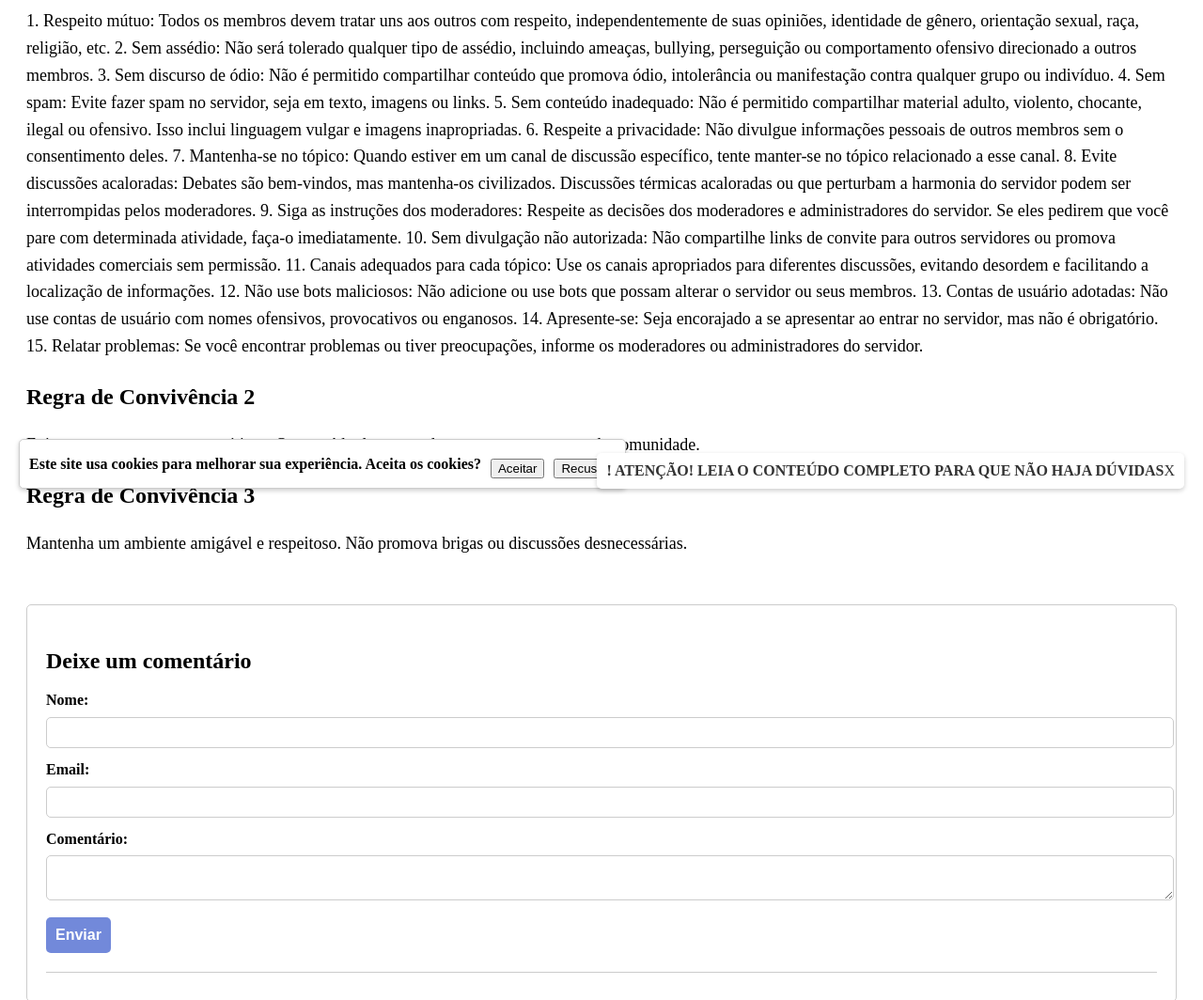
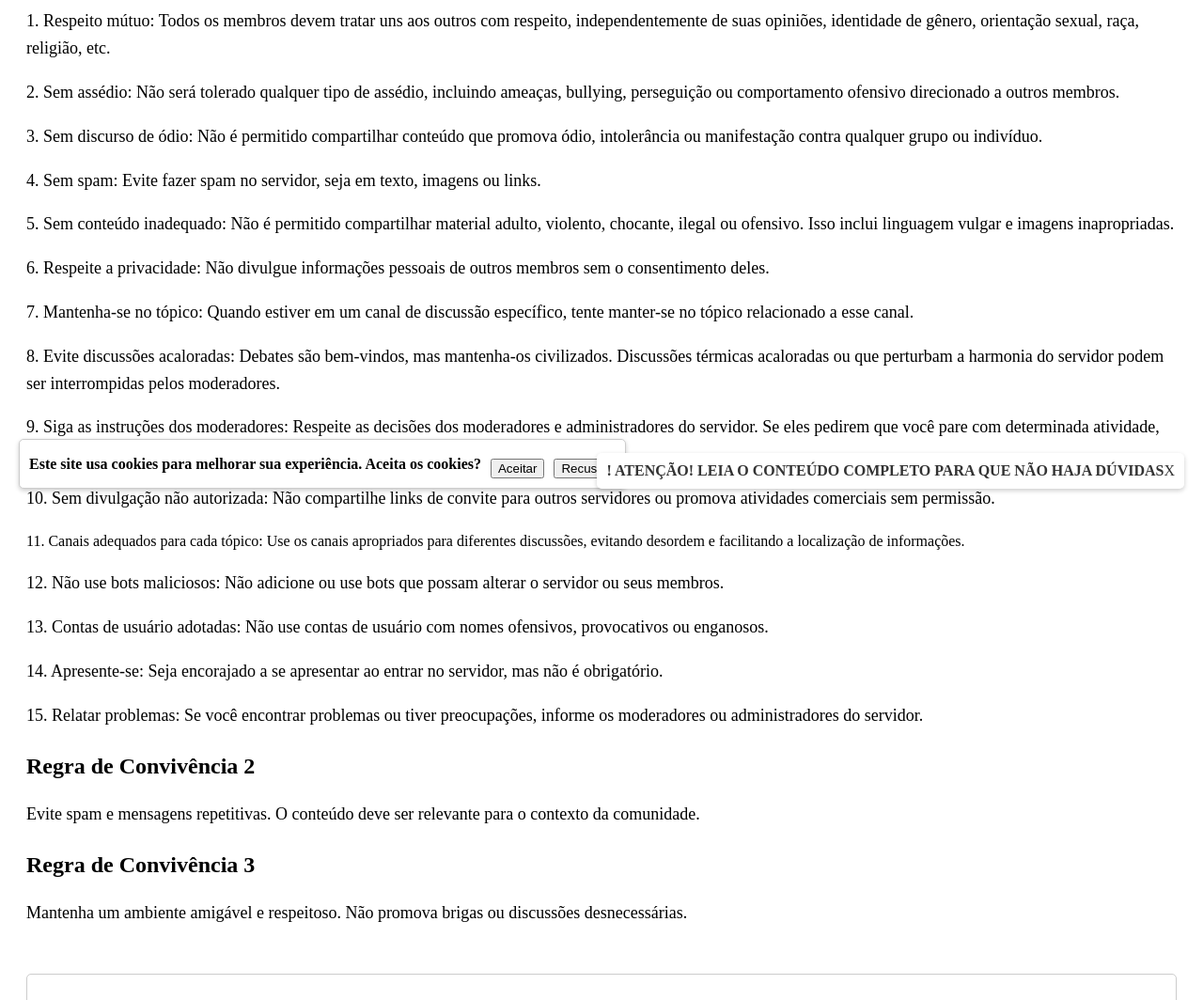
Before and after one commit to 27jphnz27/Discord, a plain HTML site: page index.html in a window 1280 px wide. Shown: the part 260-1324 px from the top of the page at 94% size. Drawn offline with Linux system fonts and the light colour scheme.

Commit message:
Update index.html
Melhoras separação de estrofes

```diff
--- a/index.html
+++ b/index.html
@@ -236,34 +236,52 @@
             <h2>Regra de Convivência 1</h2>
             <p>
                1. Respeito mútuo: Todos os membros devem tratar uns aos outros com respeito, independentemente de suas opiniões, identidade de gênero, orientação sexual, raça, religião, etc.
+            </p>
+            <p>
 
 2. Sem assédio: Não será tolerado qualquer tipo de assédio, incluindo ameaças, bullying, perseguição ou comportamento ofensivo direcionado a outros membros.
-
+            </p>
+<p>
 3. Sem discurso de ódio: Não é permitido compartilhar conteúdo que promova ódio, intolerância ou manifestação contra qualquer grupo ou indivíduo.
 
+</p>
+            <p>
 4. Sem spam: Evite fazer spam no servidor, seja em texto, imagens ou links.
 
+</p>
+            <p>
 5. Sem conteúdo inadequado: Não é permitido compartilhar material adulto, violento, chocante, ilegal ou ofensivo. Isso inclui linguagem vulgar e imagens inapropriadas.
-
+            </p>
+<p>
 6. Respeite a privacidade: Não divulgue informações pessoais de outros membros sem o consentimento deles.
-
+            </p>
+<p>
 7. Mantenha-se no tópico: Quando estiver em um canal de discussão específico, tente manter-se no tópico relacionado a esse canal.
-
+            </p>
+<p>
 8. Evite discussões acaloradas: Debates são bem-vindos, mas mantenha-os civilizados. Discussões térmicas acaloradas ou que perturbam a harmonia do servidor podem ser interrompidas pelos moderadores.
-
+            </p>
+<p>
 9. Siga as instruções dos moderadores: Respeite as decisões dos moderadores e administradores do servidor. Se eles pedirem que você pare com determinada atividade, faça-o imediatamente.
-
+            </p>
+<p>
 10. Sem divulgação não autorizada: Não compartilhe links de convite para outros servidores ou promova atividades comerciais sem permissão.
+            </p>
 
 11. Canais adequados para cada tópico: Use os canais apropriados para diferentes discussões, evitando desordem e facilitando a localização de informações.
+            </p>
+<p>
+12. Não use bots maliciosos: Não adicione ou use bots que possam alterar o servidor ou seus membros.
+            </p>
+<p>
+13. Contas de usuário adotadas: Não use contas de usuário com nomes ofensivos, provocativos ou enganosos.
+            </p>
+<p>
+14. Apresente-se: Seja encorajado a se apresentar ao entrar no servidor, mas não é obrigatório.
+            </p>
+<p>
+15. Relatar problemas: Se você encontrar problemas ou tiver preocupações, informe os moderadores ou administradores do servidor.
 
-12. Não use bots maliciosos: Não adicione ou use bots que possam alterar o servidor ou seus membros.
-
-13. Contas de usuário adotadas: Não use contas de usuário com nomes ofensivos, provocativos ou enganosos.
-
-14. Apresente-se: Seja encorajado a se apresentar ao entrar no servidor, mas não é obrigatório.
-
-15. Relatar problemas: Se você encontrar problemas ou tiver preocupações, informe os moderadores ou administradores do servidor.
             </p>
         </div>
 
```
